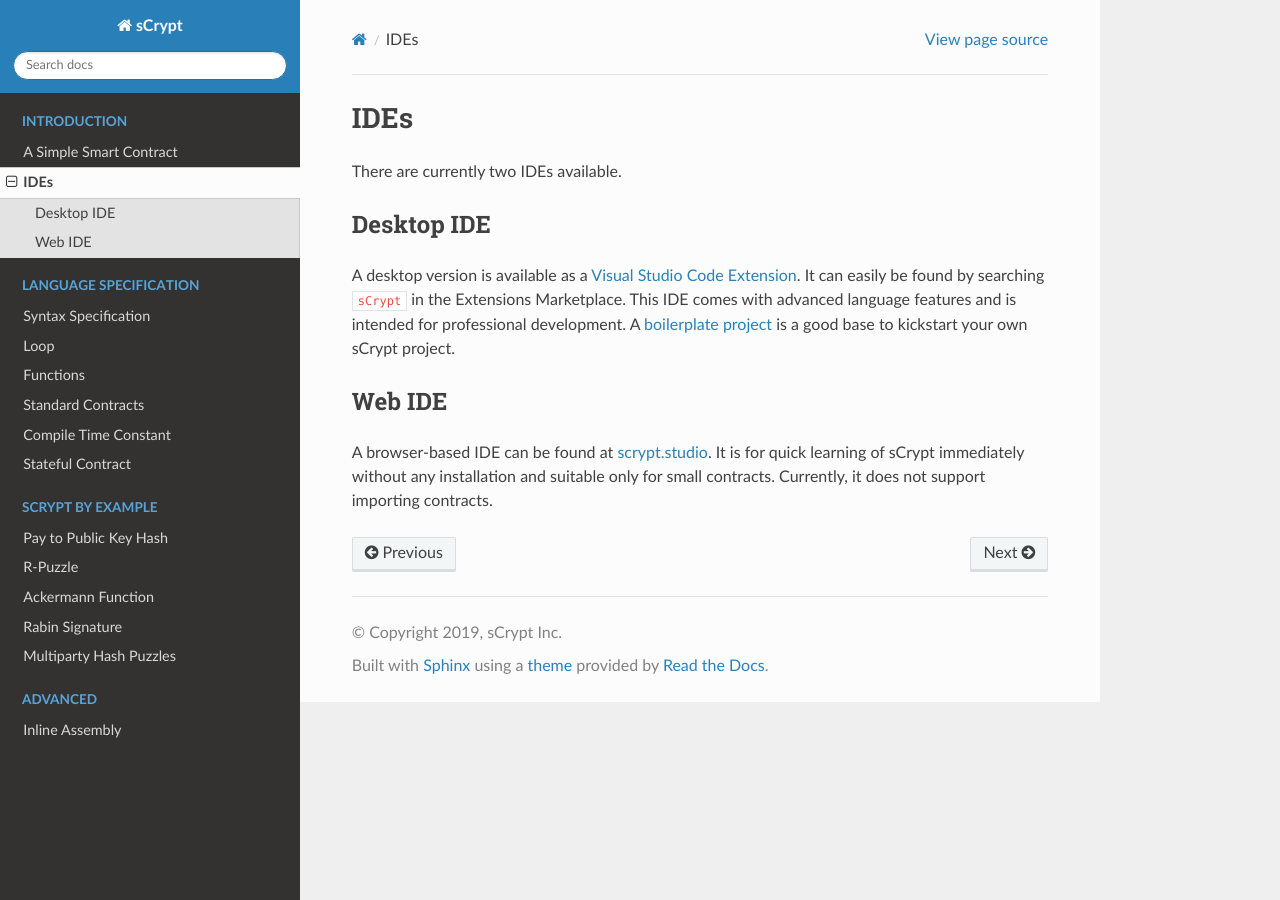
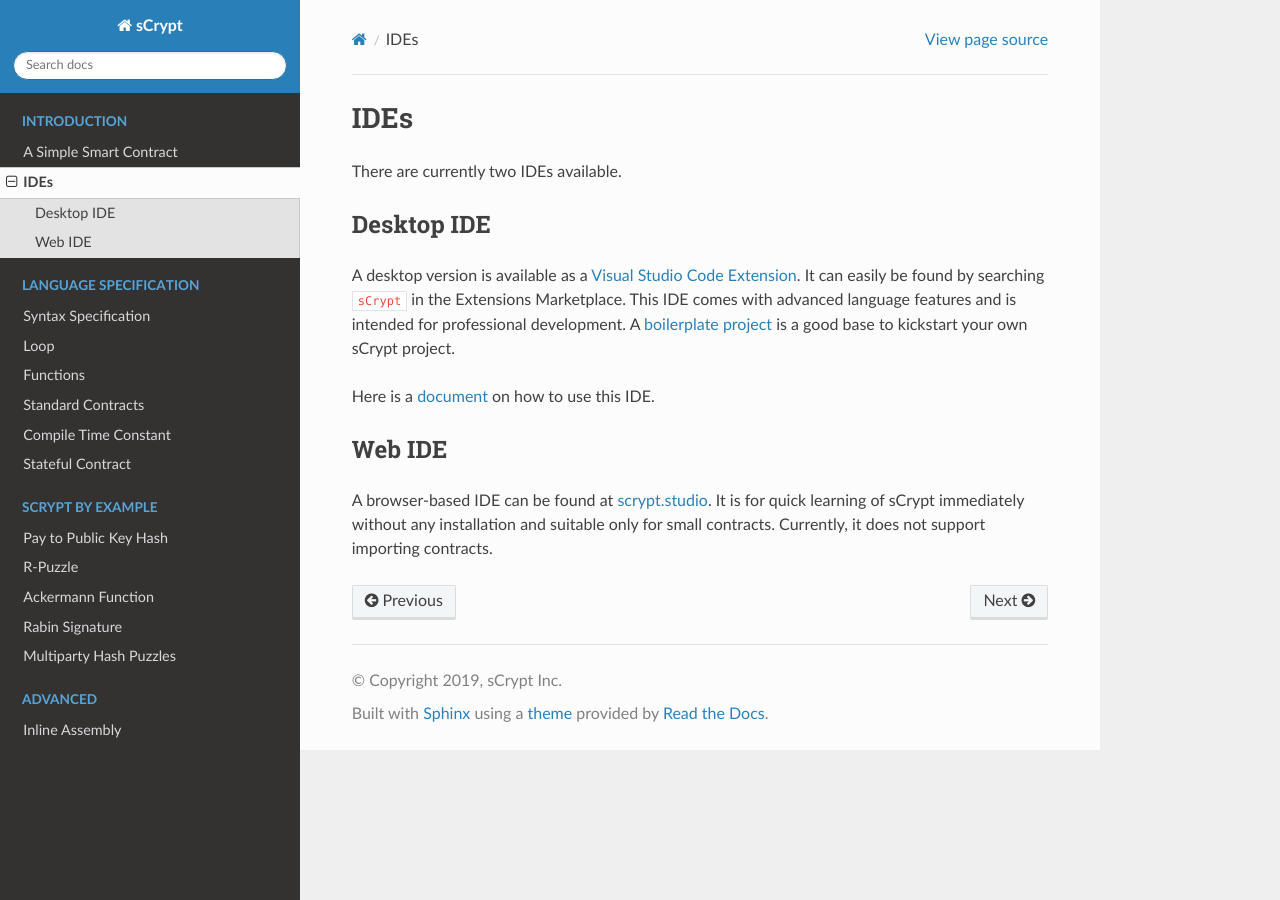
Before and after one commit to sCrypt-Inc/specification, a Sphinx documentation site: the page built from docs/ide.rst, in a window 1280 px wide. Built offline with Sphinx 7.4.7 and the Read the Docs theme 2.0.0, drawn with Linux system fonts in a browser that asks for light colours.

Commit message:
update message

```diff
--- a/docs/ide.rst
+++ b/docs/ide.rst
@@ -10,8 +10,14 @@
 It can easily be found by searching ``sCrypt`` in the Extensions Marketplace. This IDE comes with advanced language features and is intended for professional development.
 A `boilerplate project <https://github.com/scrypt-sv/boilerplate>`_ is a good base to kickstart your own sCrypt project.
 
+Here is a `document`_ on how to use this IDE.
+
 Web IDE
 -------
 A browser-based IDE can be found at `scrypt.studio <http://scrypt.studio>`_.
 It is for quick learning of sCrypt immediately without any installation and suitable only for small contracts.
 Currently, it does not support importing contracts.
+
+
+.. _document: https://scrypt-ide.readthedocs.io/en/latest
+.. _文档: https://scrypt-ide.readthedocs.io/zh_CN/latest
```
Also changed, not shown: 10 other files.
